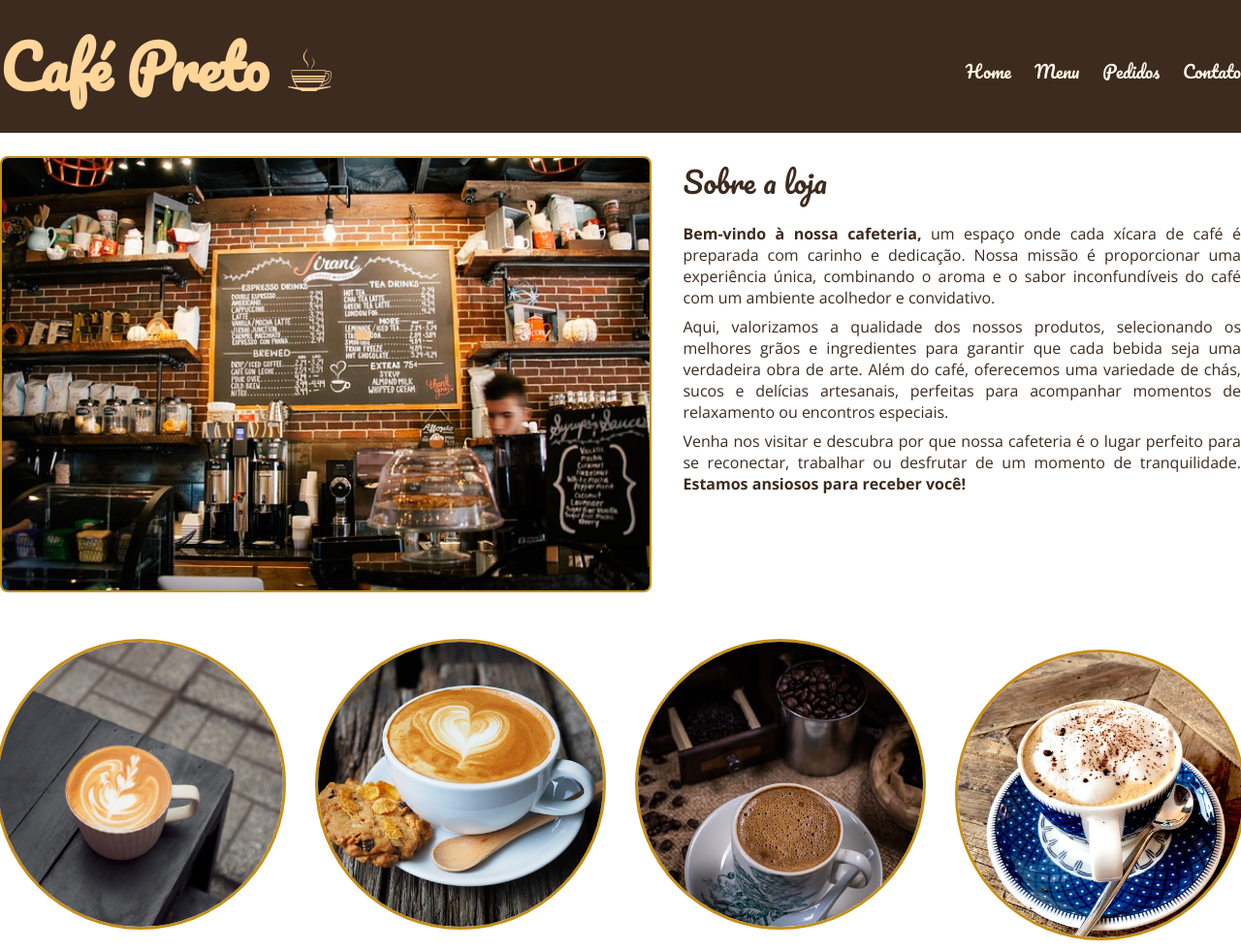
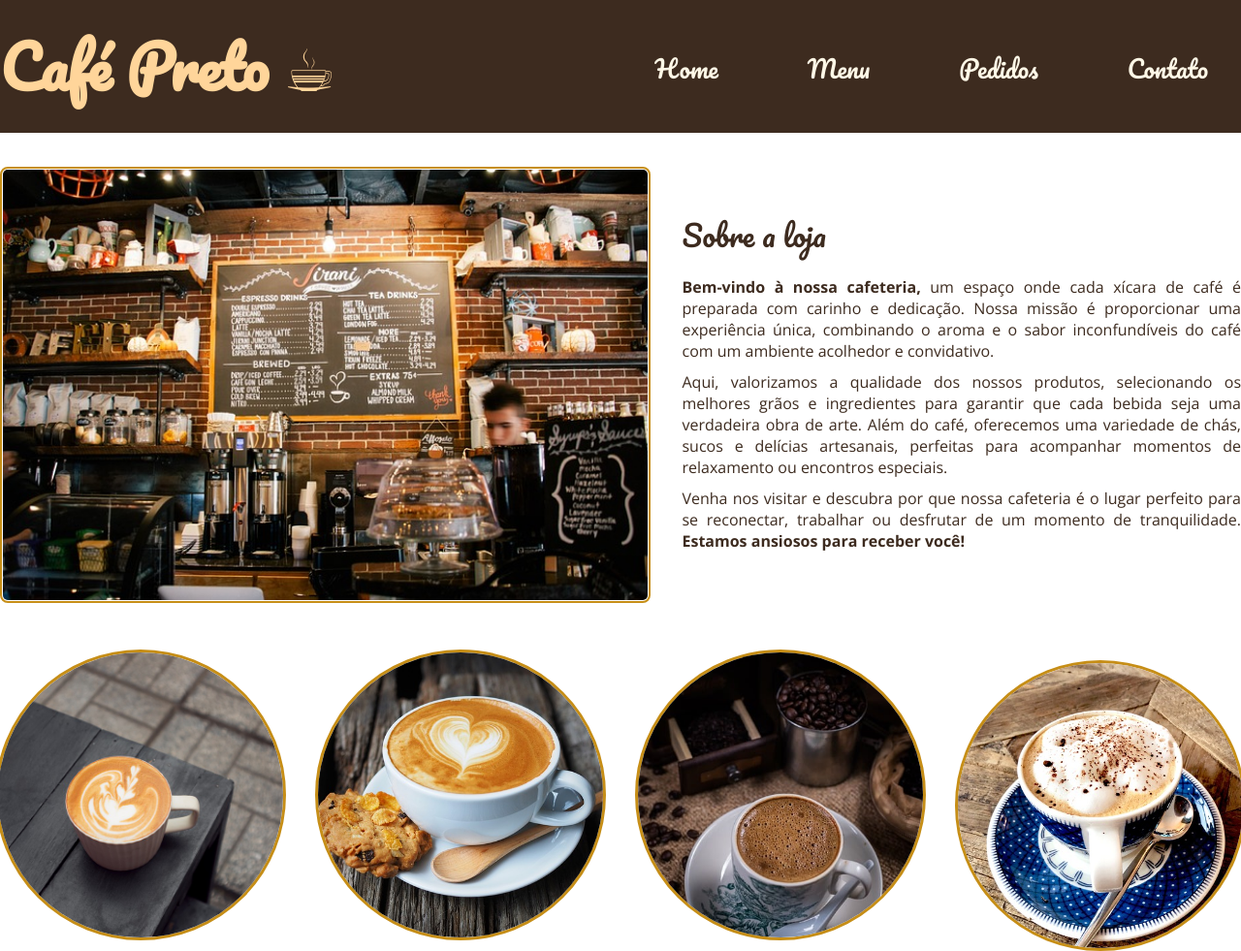
Before and after one commit to andreluizantunes/cafe_preto, a plain HTML site: page index.html in a window 1280 px wide. Shown: the top 981 px of the page at 97% size. Drawn offline with nearby package versions, Linux system fonts and the light colour scheme.

Commit message:
update css

```diff
--- a/index.html
+++ b/index.html
@@ -17,7 +17,7 @@
 </head>
 <body>
     <header>
-        <div class="container">
+        <div class="conteiner">
             <h1>Café Preto  &#9749;</h1>
             <nav>
                 <ul>
@@ -30,7 +30,7 @@
         </div>
     </header>
     <section id="home">
-        <div class="container">
+        <div class="conteiner">
             <img class="store-front" src="./images/cafe.jpg" alt="Fachada do cafe">
             <div>
                 <h2>Sobre a loja</h2>
--- a/main.css
+++ b/main.css
@@ -30,26 +30,35 @@ header {
 header nav li {
     display: inline;
     margin-left: 16px;
-    font-size: 18px;
+    font-size: 25px;
 }
 
 header nav li a {
     color: #FFF8E7;
     text-decoration: none;
+    padding: 34px;
 }
 
-.container {
+.conteiner {
     max-width: 1280px;
     width: 100%;
     margin: 0 auto;
 }
 
-header .container,
-section .container {
+.conteiner img{
+    padding: 1px;
+}
+
+header .conteiner,
+section .conteiner {
     display: flex;
     align-items: center;
     justify-content: space-between;
     text-align: justify;
+}
+
+#home{
+    padding-top: 35px;
 }
 
 .brands-list img {
@@ -80,7 +89,7 @@ section h2 {
 
 section p,
 article p {
-    margin-bottom: 8px;
+    margin-bottom: 10px;
 }
 
 .store-front {
@@ -291,6 +300,7 @@ footer {
     padding: 20px 0;
 }
 
+
 /*
 Marrom Café Escuro: #4B3621
 Marrom Espresso: #3B2F2F
```
